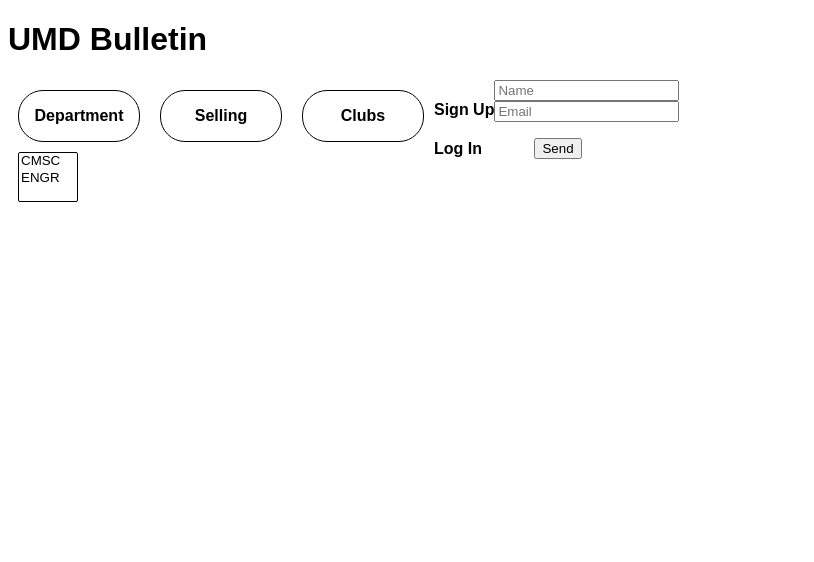
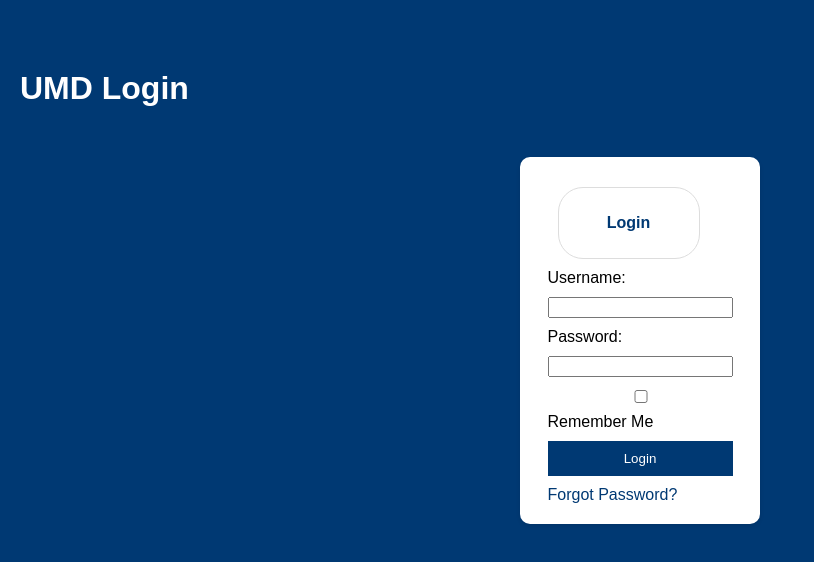
Before and after one commit to Ostailor/Bitcamp2024, a plain HTML site: page indexcurr.html in a window 1280 px wide. Shown: the whole page, without its empty margins (0-814 px from the left). Drawn offline with Linux system fonts and the light colour scheme.

Commit message:
Update bulletin page

```diff
--- a/indexcurr.html
+++ b/indexcurr.html
@@ -1,6 +1,5 @@
 <!DOCTYPE html>
 <html lang="en">
-
 
 <head>
     <link rel="stylesheet" href="style.css">
@@ -9,120 +8,40 @@
     <meta name="viewport" content="width=device-width, initial-scale=1.0">
     <script src="https://kit.fontawesome.com/b18e0b6367.js" crossorigin="anonymous"></script>
 
-
-   <title>UMD Bulletin</title>
+    <title>UMD Login</title>
 </head>
-
 
 <body>
     <div class="status-bar">
-       <div class="status-bar__column">
-       </div>
+        <div class="status-bar__column"></div>
     </div>
 
-
     <header class="screen-header">
-       <h1 class="screen-header__title">UMD Bulletin</h1>
-       <div class="screen-header__icons">
-       </div>
-
-
+        <h1 class="screen-header__title">UMD Login</h1>
+        <div class="screen-header__icons"></div>
     </header>
-
 
     <main class="main-screen">
         <div class="user-component">
             <div class="user-component__column">
                 <div class="user-component__text">
-
-
-                   <h4 class="user-component__title">Department</h4>
+                    <h4 class="user-component__title">Login</h4>
                 </div>
-               <select class="overflow-auto" size="5">
-                   <option value="option1">CMSC</option>
-                   <option value="option2">ENGR</option>
-               </select>
-
-
+                <form action="/login" method="post">
+                    <label for="username">Username:</label>
+                    <input type="text" id="username" name="username" required>
+                    <label for="password">Password:</label>
+                    <input type="password" id="password" name="password" required>
+                    <input type="checkbox" id="remember" name="remember">
+                    <label for="remember">Remember Me</label>
+                    <button type="submit">Login</button>
+                </form>
+                <a href="#">Forgot Password?</a>
             </div>
         </div>
-       <div class="user-component__column">
-
-
-       </div>
-       </div>
-       </a>
-       <!-- <a href="selling.html"> -->
-       <div class="user-component">
-           <div class="user-component__column">
-               <!-- <img src="totoro.png" class="user-component__avatar" /> -->
-               <div class="user-component__text">
-                   <h4 class="user-component__title">Selling</h4>
-               </div>
-           </div>
-           <div class="user-component__column">
-
-
-           </div>
-       </div>
-       <!-- <a href="clubs.html"> -->
-       <div class="user-component">
-           <div class="user-component__column">
-               <div class="user-component__text">
-                   <h4 class="user-component__title">Clubs</h4>
-               </div>
-           </div>
-           <div class="user-component__column">
-
-
-           </div>
-       </div>
-
-
-       <div class="user-sign">
-           <div class="user-component">
-               <h4 class="user-component__title">Sign Up</h4>
-               <div class="user-component">
-
-
-                   <h4 class="user-component__title">Log In</h4>
-               </div>
-
-
-           </div>
-
-
-       </div>
-       <div class="user-component__column">
-       </div>
-       </div>
-
-
-
-
-       <form method="post" action="#">
-           <div class="fields">
-               <div class="field half">
-                   <input type="text" name="name" id="name" placeholder="Name" />
-               </div>
-               <div class="field half">
-                   <input type="email" name="email" id="email" placeholder="Email" />
-               </div>
-
-
-           </div>
-           <ul class="actions">
-               <input type="submit" value="Send" class="primary" />
-           </ul>
-       </form>
-
-
-       </a>
     </main>
-
 
     <script src="https://kit.fontawesome.com/6478f529f2.js" crossorigin="anonymous"></script>
 </body>
 
-
 </html>
--- a/style.css
+++ b/style.css
@@ -1,49 +1,239 @@
 body {
+   background-color: #730000; /* UMD's primary color */
    font-family: Arial, sans-serif;
-
-
+   margin: 0;
+   padding: 0;
 }
-
-
- img {
-    width: 50px;
-    height: 50px;
- }
-
 
 .main-screen {
    display: flex;
+   flex-wrap: wrap;
+   justify-content: center;
+   padding: 20px;
 }
 
+.user-component {
+   display: flex;
+   flex-direction: column;
+   align-items: center;
+   justify-content: center;
+   width: 200px;
+   margin: 10px;
+   padding: 20px;
+   background-color: #ffffff;
+   border-radius: 10px;
+   box-shadow: 0 2px 4px rgba(0, 0, 0, 0.1);
+}
 
 .user-component__text {
    display: flex;
    align-items: center;
    justify-content: center;
    flex-direction: column;
-    border: solid black;
+   border: 1px solid #ddd;
    border-radius: 25px;
    width: 120px;
-
-
    height: 50px;
-    border: 1px solid black;
    margin: 10px;
-
-
+   padding: 10px;
+   text-align: center;
 }
-
 
 .overflow-auto {
    display: flex;
    align-items: center;
    justify-content: center;
    flex-direction: column;
-    border: solid black;
+   border: 1px solid #ddd;
    width: 60px;
+   height: 50px;
+   margin: 10px;
+   padding: 10px;
+   text-align: center;
+}
+
+.fields {
+   display: flex;
+   flex-direction: column;
+   width: 100%;
+   margin-bottom: 20px;
+}
+
+.field {
+   display: flex;
+   flex-direction: column;
+   margin-bottom: 10px;
+}
+
+.field input {
+   padding: 10px;
+   border: 1px solid #ddd;
+   border-radius: 5px;
+   width: 100%;
+}
+
+.actions {
+   display: flex;
+   justify-content: center;
+}
+
+.actions input[type="submit"] {
+   padding: 10px 20px;
+   border: none;
+   border-radius: 5px;
+   background-color: #007BFF;
+   color: white;
+   cursor: pointer;
+}
+
+.actions input[type="submit"]:hover {
+   background-color: #0056b3;
+}
 
 
+.user-sign {
+   display: flex;
+   flex-direction: column;
+   align-items: center;
+   justify-content: center;
+   width: 100%;
+   margin: 10px;
+   padding: 20px;
+   background-color: #ffffff;
+   border-radius: 10px;
+   box-shadow: 0 2px 4px rgba(0, 0, 0, 0.1);
+}
+
+.login-container {
+   width: 300px;
+   margin: 0 auto;
+   padding: 20px;
+   background-color: white;
+   border-radius: 5px;
+}
+
+.logo {
+   display: block;
+   margin: 0 auto 20px;
+   width: 100px; /* Adjust size as per guidelines */
+}
+
+form {
+   display: flex;
+   flex-direction: column;
+}
+
+label, input, button {
+   margin-bottom: 10px;
+}
+
+button {
+   background-color: #003973;
+   color: white;
+   border: none;
+   padding: 10px;
+   cursor: pointer;
+}
+
+button:hover {
+   background-color: #005799;
+}
+
+a {
+   color: #003973;
+   text-decoration: none;
+}
+
+a:hover {
+   text-decoration: underline;
+}
+
+body {
+   background-color: #003973; /* UMD's primary color */
+   font-family: Arial, sans-serif;
+   margin: 0;
+   padding: 0;
+}
+
+.status-bar {
+   background-color: #003973;
    height: 50px;
-    border: 1px solid black;
-    margin: 10px;
+   display: flex;
+   align-items: center;
+   padding: 0 20px;
 }
+
+.status-bar__column {
+   flex-grow: 1;
+}
+
+.screen-header {
+   background-color: #003973;
+   color: white;
+   padding: 20px;
+   display: flex;
+   justify-content: space-between;
+   align-items: center;
+}
+
+.screen-header__title {
+   margin: 0;
+}
+
+.screen-header__icons {
+   /* Add icons here */
+}
+
+.main-screen {
+   padding: 20px;
+}
+
+.user-component {
+   display: flex;
+   flex-direction: column;
+   margin-bottom: 20px;
+}
+
+.user-component__column {
+   display: flex;
+   flex-direction: column;
+}
+
+.user-component__text {
+   margin-bottom: 10px;
+}
+
+.user-component__title {
+   margin: 0;
+   color: #003973;
+}
+
+form {
+   display: flex;
+   flex-direction: column;
+}
+
+label, input, button {
+   margin-bottom: 10px;
+}
+
+button {
+   background-color: #003973;
+   color: white;
+   border: none;
+   padding: 10px;
+   cursor: pointer;
+}
+
+button:hover {
+   background-color: #005799;
+}
+
+a {
+   color: #003973;
+   text-decoration: none;
+}
+
+a:hover {
+   text-decoration: underline;
+}
```
Also changed, not shown: login_signup.html (added, +24 -0 lines). Lines whose indentation alone changed are shown as unchanged.
